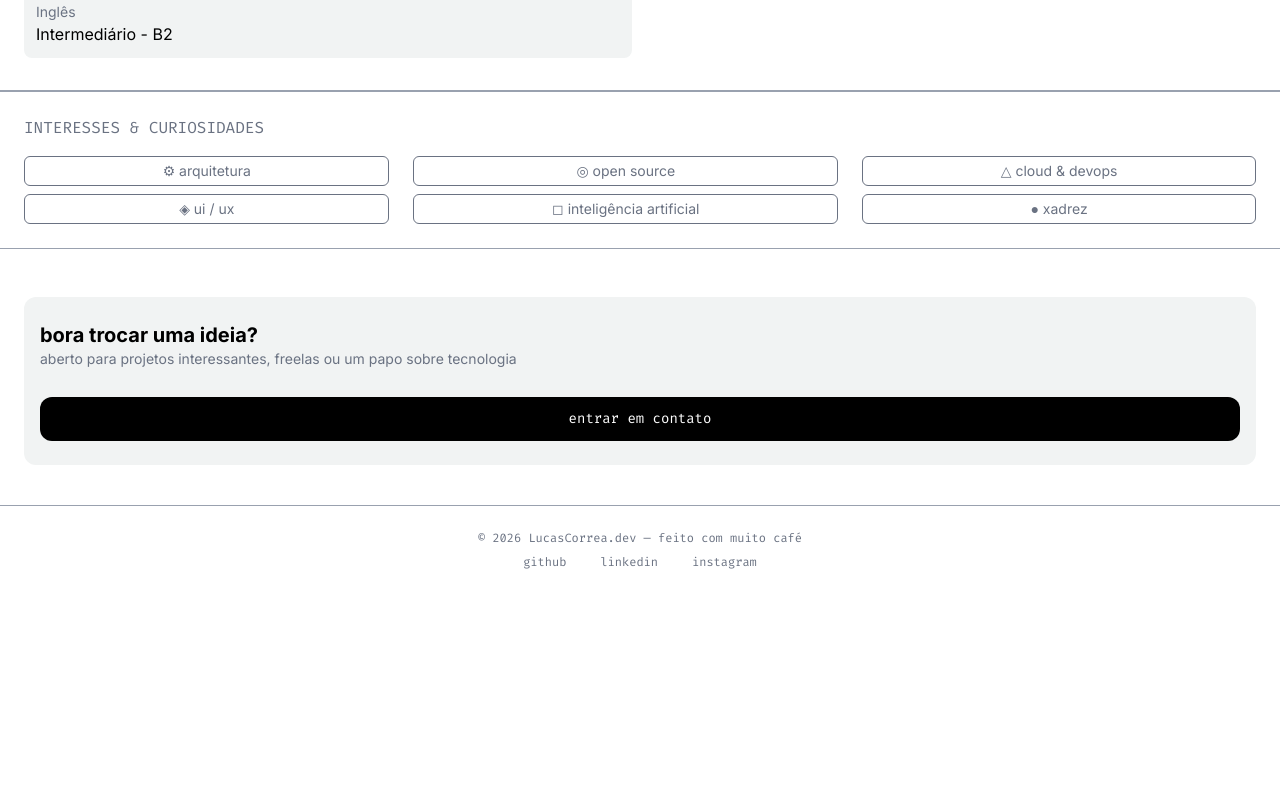
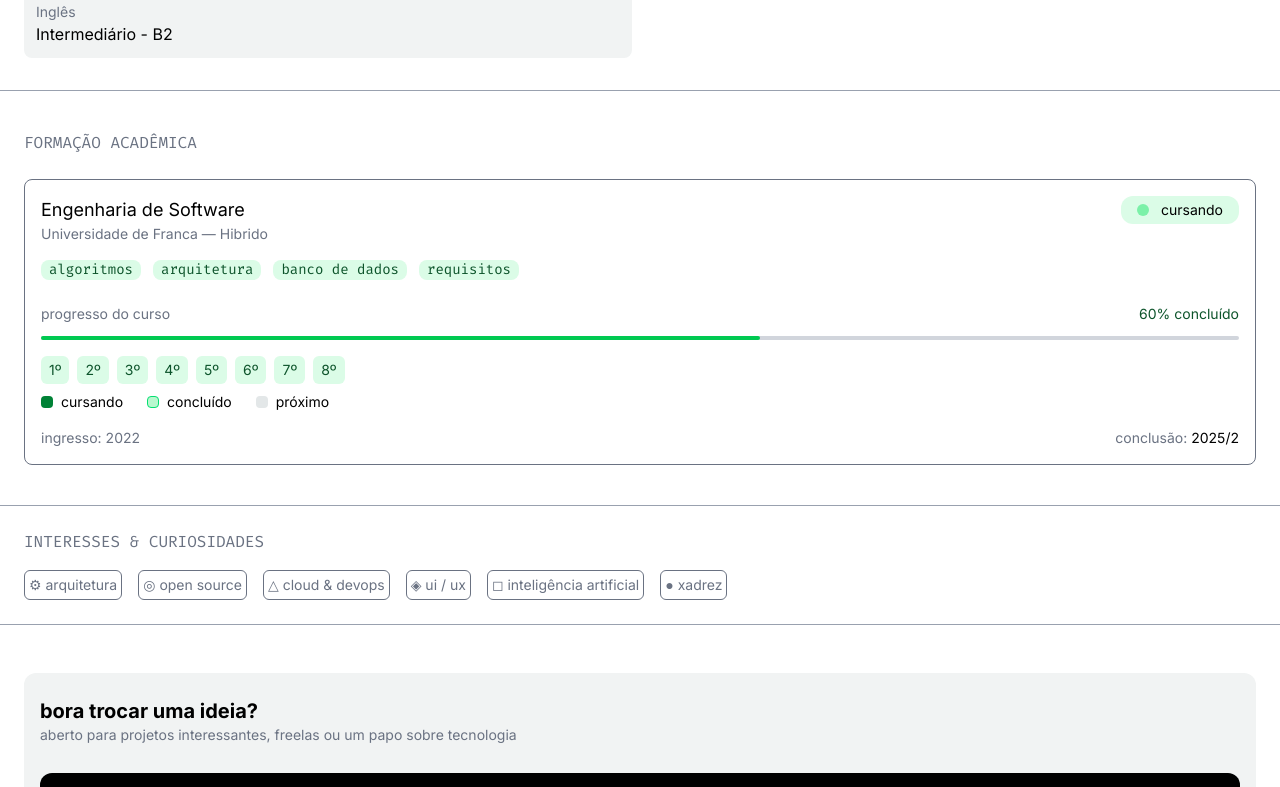
Before and after one commit to lucascorr-eng/portfolio-dev, a React (Vite) app in the folder portfolio-dev/: page / in a window 1280 px wide. Shown: the part 673-1460 px from the top of the page. Before the commit the page ends 1267 px from the top, so only its background shows below. Built offline with nearby package versions, Linux system fonts and the light colour scheme.

Commit message:
structure of collegeSection - About

```diff
--- a/portfolio-dev/src/sections/about/AboutCollegeSection.jsx
+++ b/portfolio-dev/src/sections/about/AboutCollegeSection.jsx
@@ -1,5 +1,100 @@
 function AboutCollegeSection() {
-  return <section></section>;
+  return (
+    <>
+      <div className="font-inter text-sm px-6 my-10">
+        <h3 className="font-firaCode text-base text-gray-500 mb-6">
+          FORMAÇÃO ACADÊMICA
+        </h3>
+
+        <div className="grid border border-gray-500 rounded-lg p-4">
+          <div className="flex justify-between">
+            <h2 className="text-lg">Engenharia de Software</h2>
+            <div className="flex items-center gap-3 bg-green-100 rounded-xl px-4">
+              <div className="h-3 w-3 bg-green-300 rounded-full "></div>
+              <p>cursando</p>
+            </div>
+          </div>
+          <p className="text-gray-500">Universidade de Franca — Hibrido</p>
+          <div className="flex flex-wrap font-firaCode text-green-900 gap-2 gap-x-3 mt-4">
+            <div className="bg-green-100 rounded-lg px-2">
+              <p>algoritmos</p>
+            </div>
+            <div className="bg-green-100 rounded-lg px-2">
+              <p>arquitetura</p>
+            </div>
+            <div className="bg-green-100 rounded-lg px-2">
+              <p>banco de dados</p>
+            </div>
+            <div className="bg-green-100 rounded-lg px-2">
+              <p>requisitos</p>
+            </div>
+          </div>
+
+          <div className="mt-6">
+            <div className="flex justify-between">
+              <p className="text-gray-500">progresso do curso </p>
+              <p className="text-green-900">60% concluído</p>
+            </div>
+            <div className="bg-gray-300 h-1 w-full rounded-2xl">
+              <div
+                className="bg-green-500 h-full rounded-2xl mt-3"
+                style={{ width: "60%" }}
+              ></div>
+            </div>
+          </div>
+
+          <div className="flex flex-wrap gap-2 mt-4">
+            <div className="text-green-900 bg-green-100 px-2 py-1 rounded-md">
+              <p>1º</p>
+            </div>
+            <div className="text-green-900 bg-green-100 px-2 py-1 rounded-md">
+              <p>2º</p>
+            </div>
+            <div className="text-green-900 bg-green-100 px-2 py-1 rounded-md">
+              <p>3º</p>
+            </div>
+            <div className="text-green-900 bg-green-100 px-2 py-1 rounded-md">
+              <p>4º</p>
+            </div>
+            <div className="text-green-900 bg-green-100 px-2 py-1 rounded-md">
+              <p>5º</p>
+            </div>
+            <div className="text-green-900 bg-green-100 px-2 py-1 rounded-md">
+              <p>6º</p>
+            </div>
+            <div className="text-green-900 bg-green-100 px-2 py-1 rounded-md">
+              <p>7º</p>
+            </div>
+            <div className="text-green-900 bg-green-100 px-2 py-1 rounded-md">
+              <p>8º</p>
+            </div>
+          </div>
+
+          <div className="flex gap-6 mt-2">
+            <div className="flex items-center gap-2">
+              <div className="w-3 h-3 bg-green-700 rounded-sm"></div>
+              <p>cursando</p>
+            </div>
+            <div className="flex items-center gap-2">
+              <div className="w-3 h-3 bg-green-200 border border-green-400 rounded-sm"></div>
+              <p>concluído</p>
+            </div>
+            <div className="flex items-center gap-2">
+              <div className="w-3 h-3 bg-mist-200  rounded-sm"></div>
+              <p>próximo</p>
+            </div>
+          </div>
+
+          <div className="text-gray-500 flex justify-between mt-4">
+            <p>ingresso: 2022 </p>
+            <p>
+              conclusão: <span className="text-black">2025/2</span>
+            </p>
+          </div>
+        </div>
+      </div>
+    </>
+  );
 }
 
 export default AboutCollegeSection;
--- a/portfolio-dev/src/sections/about/AboutCuriositySection.jsx
+++ b/portfolio-dev/src/sections/about/AboutCuriositySection.jsx
@@ -6,23 +6,23 @@ function AboutCuriositySection() {
       <DividerLine />
       <div className="font-inter text-sm px-6 text-gray-500 my-6">
         <h3 className="font-firaCode text-base">INTERESSES & CURIOSIDADES</h3>
-        <div className="mt-4 grid grid-cols-[auto_auto_auto] gap-2 gap-x-6">
-          <div className="flex justify-center py-1 rounded-md border border-gray-500">
+        <div className="mt-4 flex flex-wrap gap-2 gap-x-4">
+          <div className="flex justify-center px-1 py-1 rounded-md border border-gray-500">
             <p>⚙ arquitetura</p>
           </div>
-          <div className="flex justify-center py-1 rounded-md border border-gray-500">
+          <div className="flex justify-center px-1 py-1 rounded-md border border-gray-500">
             <p>◎ open source</p>
           </div>
-          <div className="flex justify-center py-1 rounded-md border border-gray-500">
+          <div className="flex justify-center px-1 py-1 rounded-md border border-gray-500">
             <p>△ cloud & devops</p>
           </div>
-          <div className="flex justify-center py-1 rounded-md border border-gray-500">
+          <div className="flex justify-center px-1 py-1 rounded-md border border-gray-500">
             <p>◈ ui / ux</p>
           </div>
-          <div className="flex justify-center py-1 rounded-md border border-gray-500">
+          <div className="flex justify-center px-1 py-1 rounded-md border border-gray-500">
             <p>◻ inteligência artificial</p>
           </div>
-          <div className="flex justify-center py-1 rounded-md border border-gray-500">
+          <div className="flex justify-center px-1 py-1 rounded-md border border-gray-500">
             <p>● xadrez</p>
           </div>
         </div>
```
